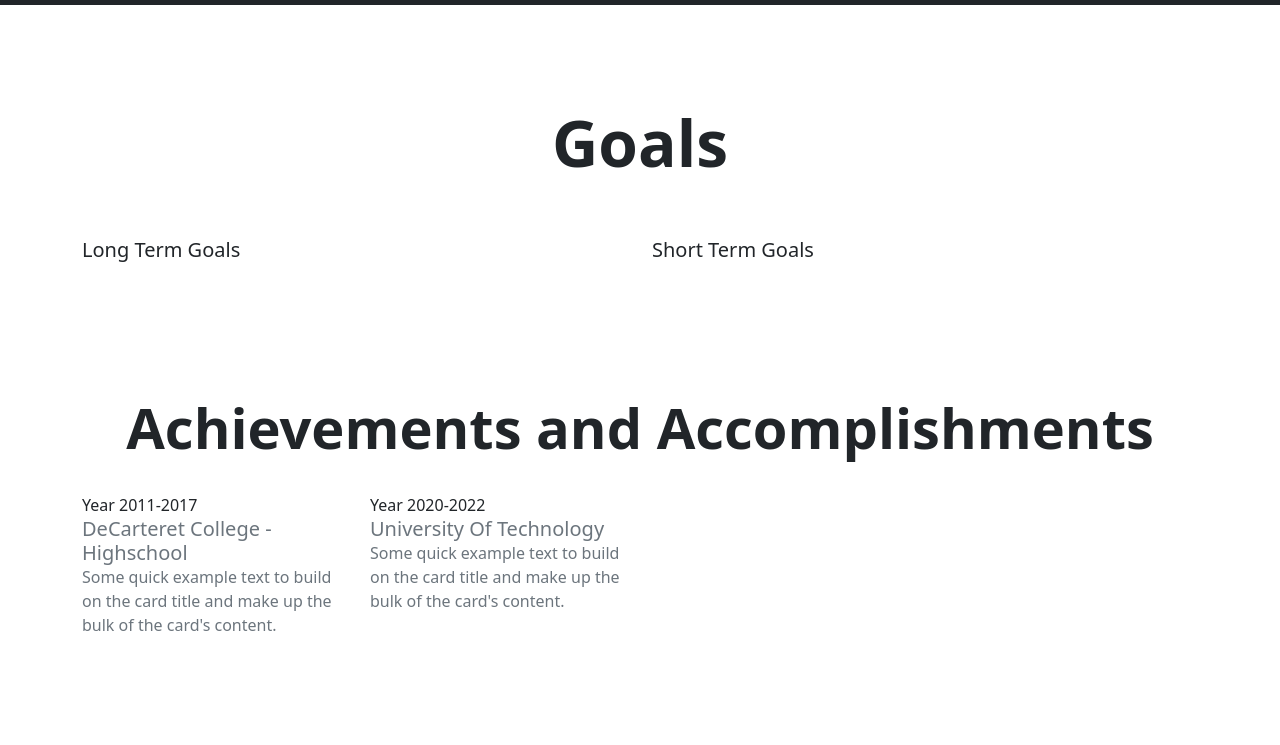
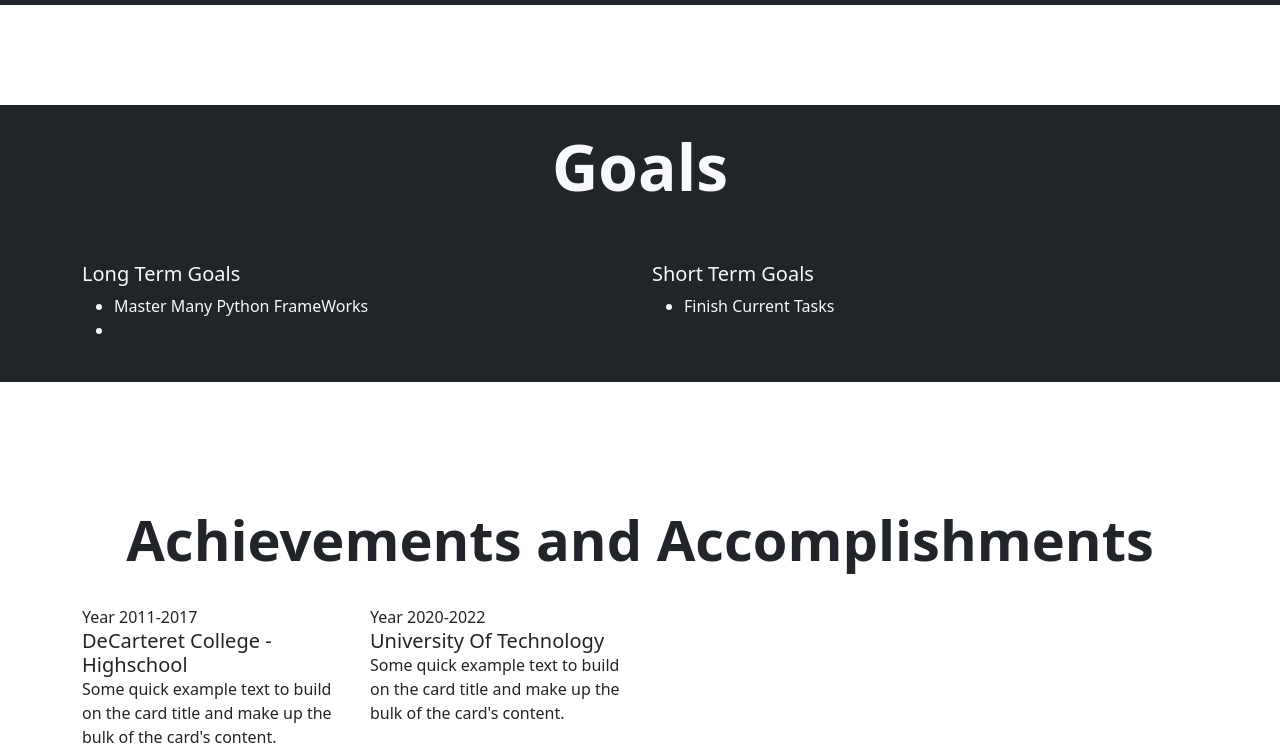
Before and after one commit to shaundiyoung/shaundiyoung.github.io, a plain HTML site: page html/index.html in a window 1280 px wide. Shown: the part 62-807 px from the top of the page. Drawn offline with nearby package versions, Linux system fonts and the light colour scheme.

Commit message:
Changed the Goals section's background

```diff
--- a/html/index.html
+++ b/html/index.html
@@ -48,16 +48,22 @@
 
 <div class="po"></div>
     <!-- Goals Section -->
-    <div class="">
-        <div class="container">
+    <div class="bg-dark pt-4 pb-4">
+        <div class="container text-light">
             <h3 class="display-3 text-center thick-text"> Goals </h3>
             <div class="row pt-5">
                 <div class="col">
-                    <h5 class="">Long Term Goals</h5>
-
+                    <h5 class=" text-light">Long Term Goals</h5>
+                        <ul>
+                            <li> Master Many Python FrameWorks</li>
+                            <li> </li>
+                        </ul>
                 </div>
                 <div class="col">
-                    <h5>Short Term Goals</h5>
+                    <h5 class=" text-light">Short Term Goals</h5>
+                    <ul>
+                        <li>Finish Current Tasks</li>
+                    </ul>
                 </div>
             </div>
         </div>
@@ -71,15 +77,15 @@
         <div class="row pt-4">
             <div class="col" style="max-width: 18rem;">
                 <div class="card-header">Year 2011-2017</div>
-                <div class="card-body text-secondary">
+                <div class="card-body text-dark">
                   <h5 class="card-title">DeCarteret College - Highschool </h5>
                   <p class="card-text">Some quick example text to build on the card title and make up the bulk of the card's content.</p>
                 </div>
               </div>
               <div class="col" style="max-width: 18rem;">
                   <div class="card-header">Year 2020-2022</div>
-                  <div class="card-body text-secondary">
-                    <h5 class="card-title">University Of Technology</h5>
+                  <div class="card-body">
+                    <h5 class="card-title text-dark">University Of Technology</h5>
                     <p class="card-text">Some quick example text to build on the card title and make up the bulk of the card's content.</p>
                   </div>
                 </div>
```
